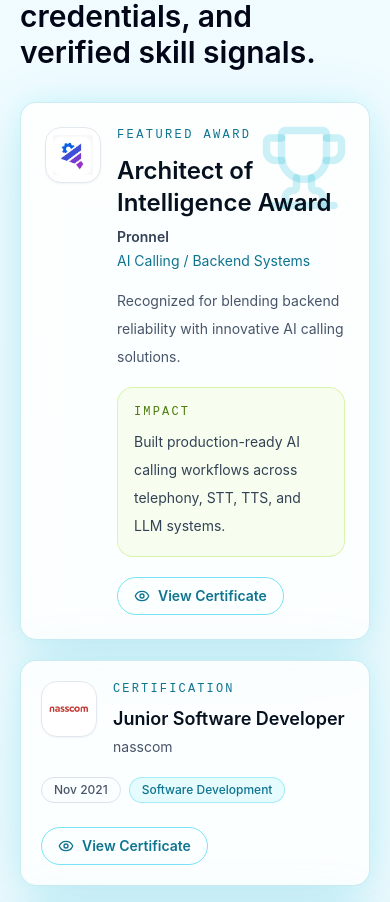
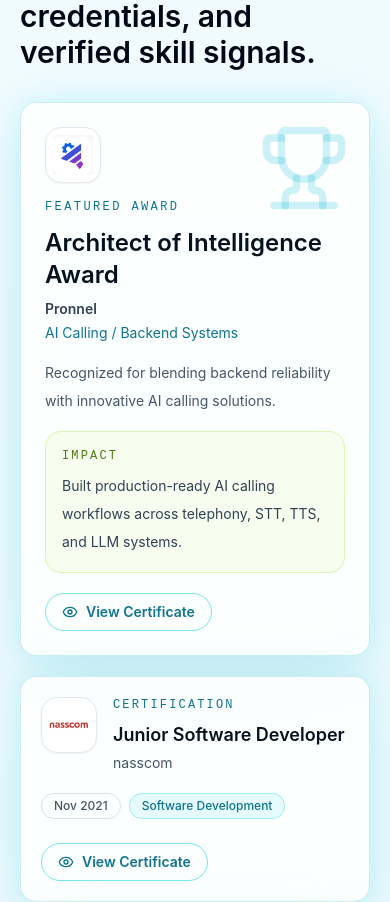
Before and after one commit to Amarjeetkumar123/amarjeet-portfolio, a Next.js app: page / in a window 390 px wide. Shown: the part 7360-8262 px from the top of the page. Built offline with nearby package versions, Linux system fonts and the light colour scheme.

Commit message:
feat: improve certifications section layout with responsive grid and enhanced styling

```diff
--- a/src/app/page.tsx
+++ b/src/app/page.tsx
@@ -508,14 +508,14 @@ export default function Home() {
       </Section>
 
       <Section id="certifications" eyebrow="Proof of Capability" title="Recognition, credentials, and verified skill signals.">
-        <div className="grid gap-5 lg:grid-cols-[0.9fr_1.1fr]">
+        <div className="space-y-5">
           <HoverCard className="relative rounded-2xl p-6">
             <div className="absolute right-5 top-5 text-cyan-500/20 dark:text-neon-cyan/20">
               <Trophy size={90} />
             </div>
-            <div className="relative flex items-start gap-4">
+            <div className="relative flex flex-col gap-4 sm:flex-row sm:items-start">
               <LogoMark label={portfolio.award.logo} />
-              <div>
+              <div className="max-w-4xl">
                 <p className="font-mono text-xs uppercase tracking-[0.2em] text-cyan-700 dark:text-neon-cyan">Featured Award</p>
                 <h3 className="mt-3 text-2xl font-semibold">{portfolio.award.title}</h3>
                 <p className="mt-2 text-sm font-semibold text-slate-700 dark:text-slate-200">{portfolio.award.issuer}</p>
@@ -540,7 +540,7 @@ export default function Home() {
             </div>
           </HoverCard>
 
-          <div className="grid gap-5 md:grid-cols-2">
+          <div className="grid gap-5 md:grid-cols-2 xl:grid-cols-3">
             {portfolio.certifications.map((certification, index) => (
               <HoverCard key={certification.title} delay={index * 0.06} className="rounded-2xl p-5">
                 <div className="flex items-start gap-4">
```
Lines whose indentation alone changed are shown as unchanged.
